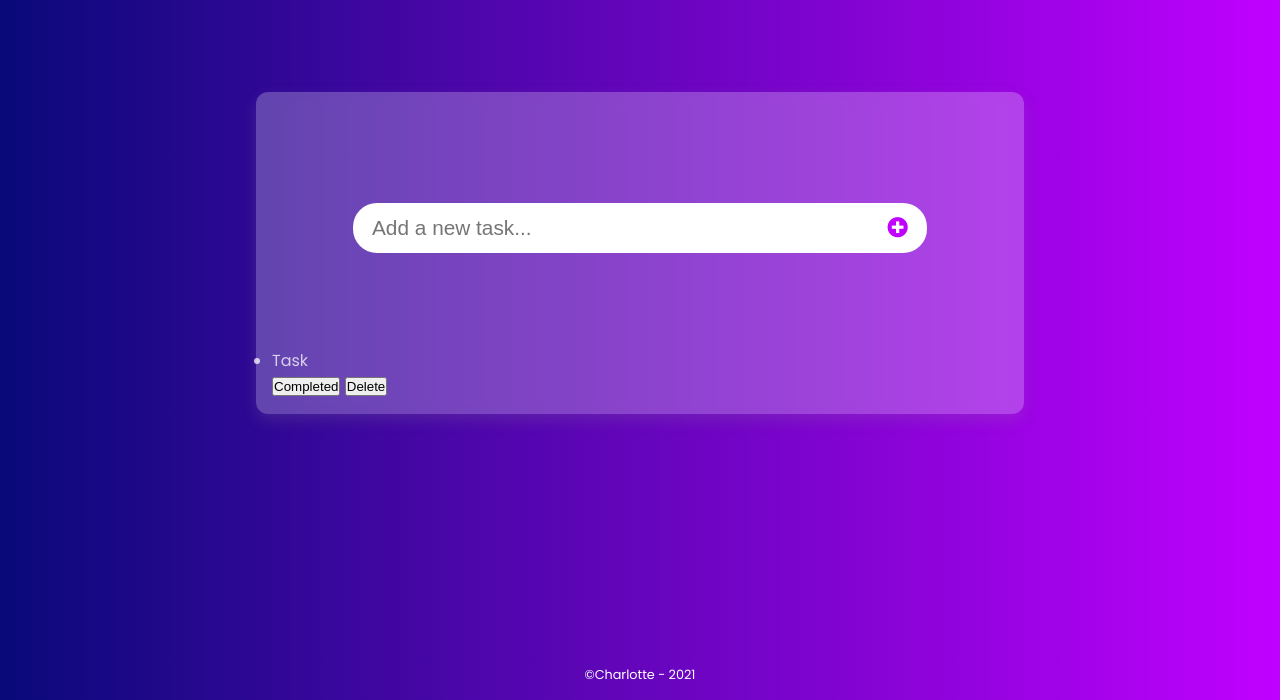
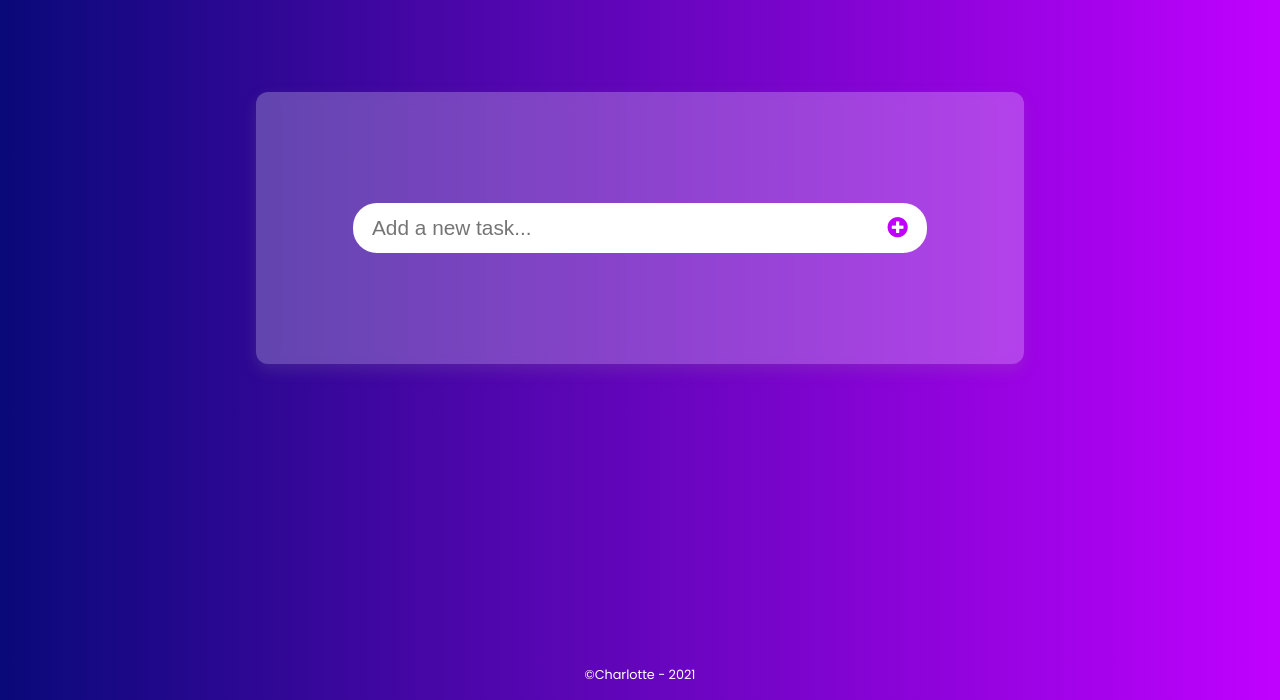
Before and after one commit to Charlotte-Mendy/Todo-List, a plain HTML site: page index.html in a window 1280 px wide. Shown: the part 100-800 px from the top of the page. Drawn offline with Linux system fonts and the light colour scheme.

Commit message:
Remove hard tags implemented in JS

```diff
--- a/index.html
+++ b/index.html
@@ -28,15 +28,7 @@
                     </button>
                 </form>
                 <div class="task-container">
-                    <ul class="task-list">
-                        <!-- To be implemented in JS -->
-                        <div>
-                            <li>Task</li>
-                            <button>Completed</button>
-                            <button>Delete</button>
-                        </div>
-                        <!-- To be implemented in JS -->
-
+                    <ul id="task-list">
                     </ul>
                 </div>
             </div>
```
